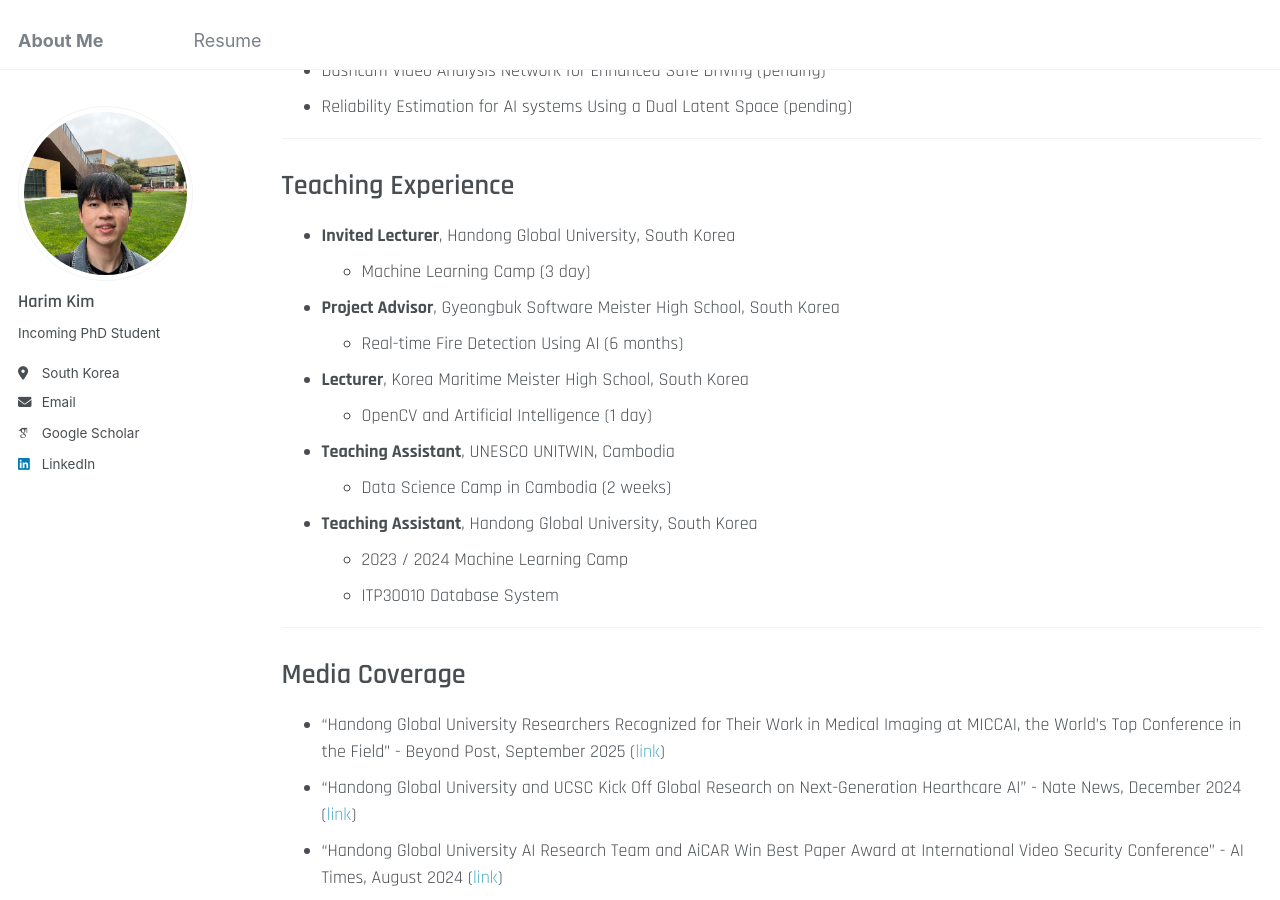
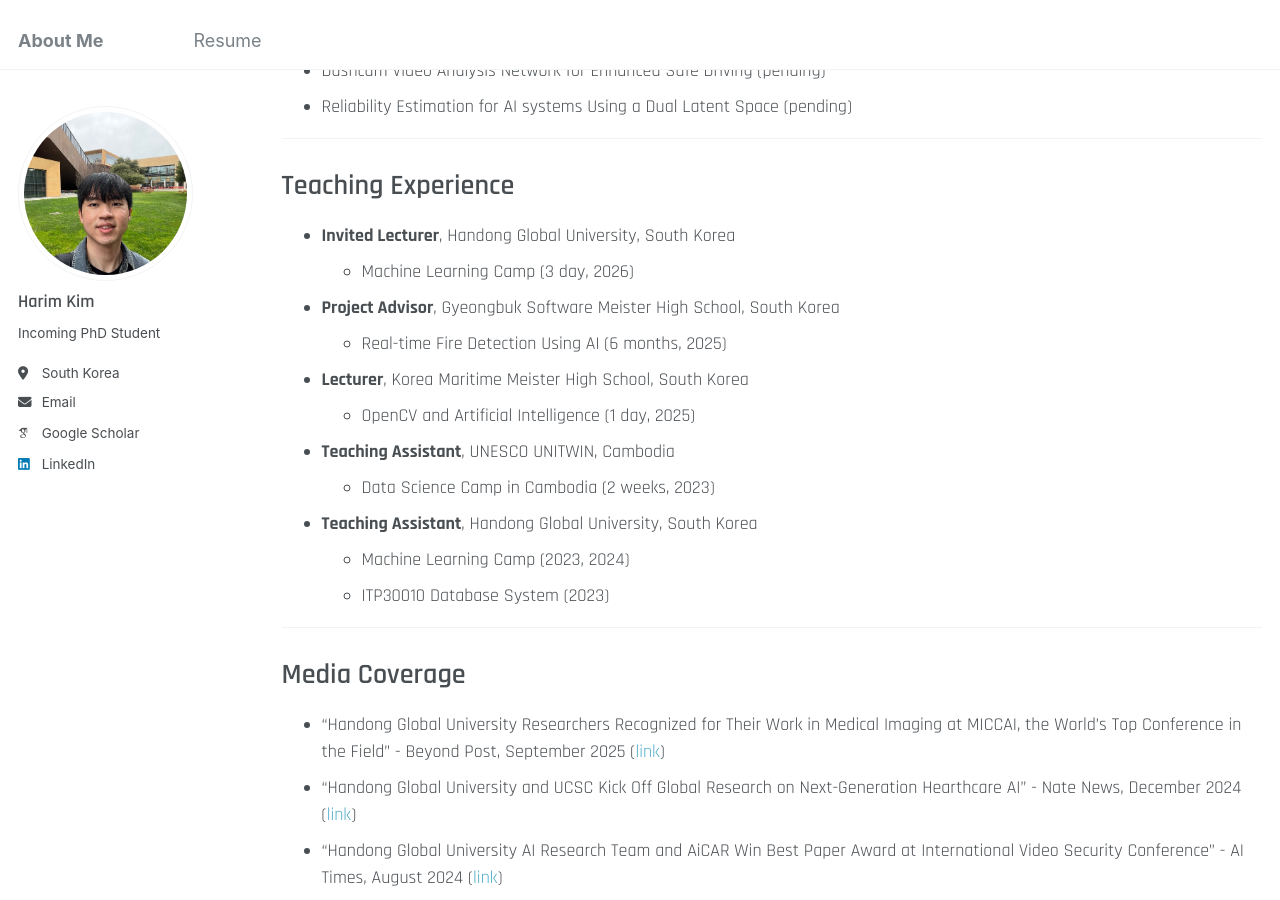
Before and after one commit to hrkim153/hrkim153.github.io, a Jekyll site: the page built from _pages/cv.md, in a window 1280 px wide and 900 px high, scrolled down 3836 px. Built offline with Jekyll 4.4.1, drawn with Linux system fonts in a browser that asks for light colours; some web fonts are replaced.

Commit message:
Update cv.md

```diff
--- a/_pages/cv.md
+++ b/_pages/cv.md
@@ -131,16 +131,16 @@ Patents
 Teaching Experience
 ======
 - **Invited Lecturer**, Handong Global University, South Korea
-  - Machine Learning Camp (3 day)
+  - Machine Learning Camp (3 day, 2026)
 - **Project Advisor**, Gyeongbuk Software Meister High School, South Korea
-  - Real-time Fire Detection Using AI (6 months)
+  - Real-time Fire Detection Using AI (6 months, 2025)
 - **Lecturer**, Korea Maritime Meister High School, South Korea
-  - OpenCV and Artificial Intelligence (1 day)
+  - OpenCV and Artificial Intelligence (1 day, 2025)
 - **Teaching Assistant**, UNESCO UNITWIN, Cambodia
-  - Data Science Camp in Cambodia (2 weeks)
+  - Data Science Camp in Cambodia (2 weeks, 2023)
 - **Teaching Assistant**, Handong Global University, South Korea
-  - 2023 / 2024 Machine Learning Camp
-  - ITP30010 Database System
+  - Machine Learning Camp (2023, 2024)
+  - ITP30010 Database System (2023)
 
 ---
 
```
